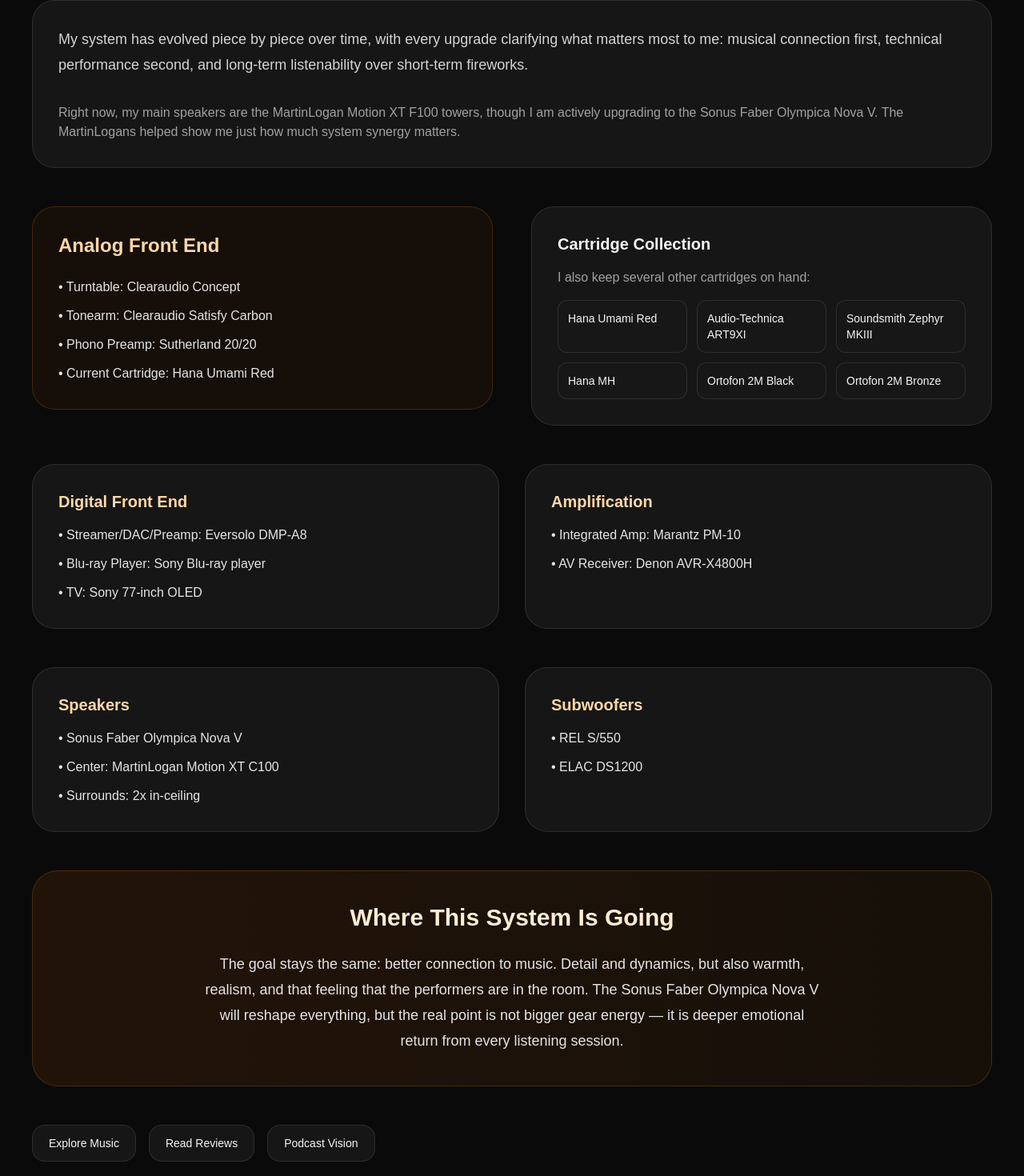
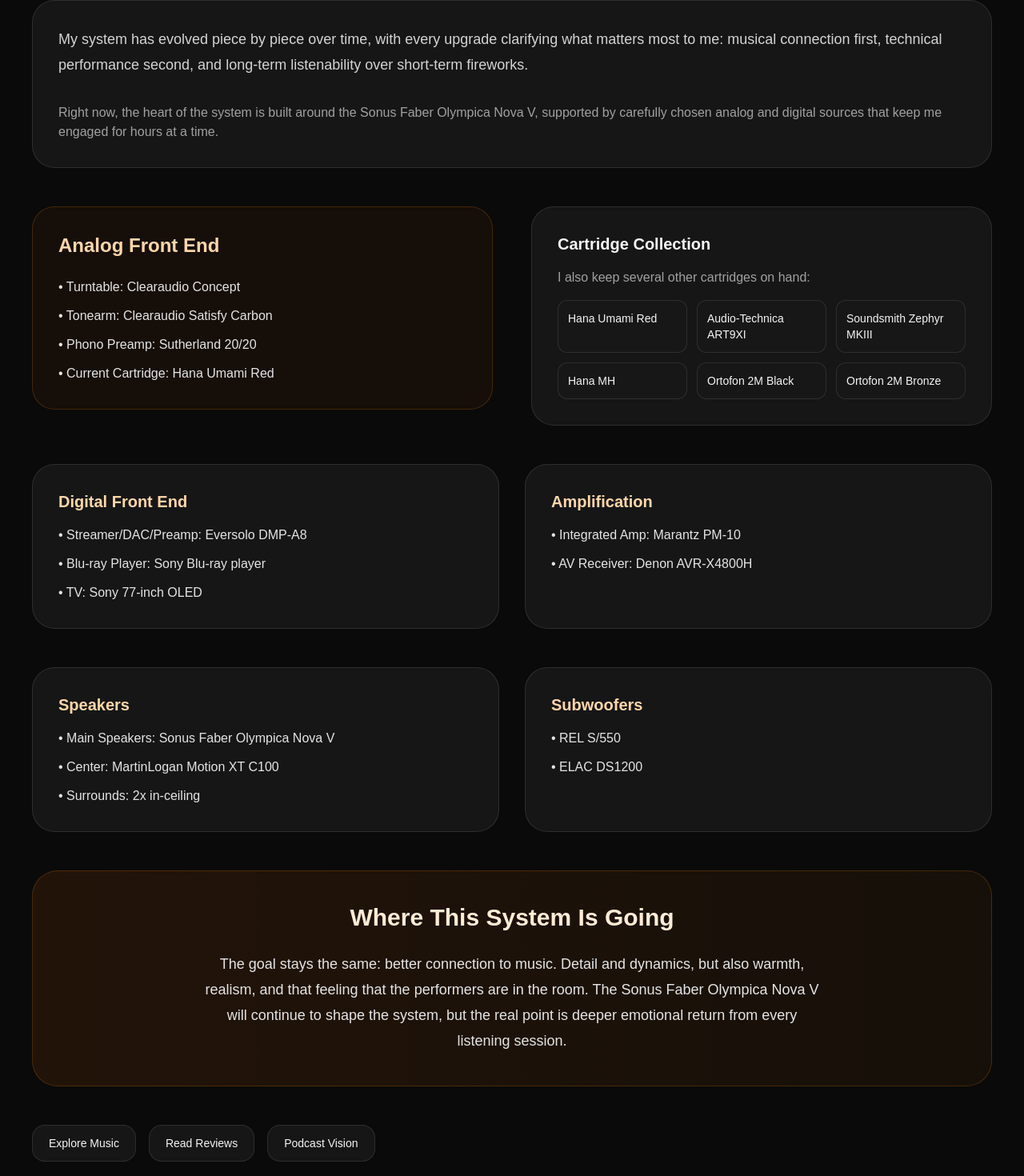
Before and after one commit to LamestImpala/loa-site, a Next.js app: page /mysystem in a window 1280 px wide. Shown: the part 571-2041 px from the top of the page at 80% size. Built offline with nearby package versions, Linux system fonts and the light colour scheme.

Commit message:
your commit message

```diff
--- a/app/mysystem/page.tsx
+++ b/app/mysystem/page.tsx
@@ -29,7 +29,7 @@
   ];
 
   const speakers = [
-    "Sonus Faber Olympica Nova V",
+    "Main Speakers: Sonus Faber Olympica Nova V",
     "Center: MartinLogan Motion XT C100",
     "Surrounds: 2x in-ceiling",
   ];
@@ -74,10 +74,9 @@
           </p>
 
           <p className="text-neutral-400">
-            Right now, my main speakers are the MartinLogan Motion XT F100
-            towers, though I am actively upgrading to the Sonus Faber Olympica
-            Nova V. The MartinLogans helped show me just how much system synergy
-            matters.
+            Right now, the heart of the system is built around the Sonus Faber
+            Olympica Nova V, supported by carefully chosen analog and digital
+            sources that keep me engaged for hours at a time.
           </p>
         </div>
 
@@ -176,8 +175,8 @@
             The goal stays the same: better connection to music. Detail and
             dynamics, but also warmth, realism, and that feeling that the
             performers are in the room. The Sonus Faber Olympica Nova V will
-            reshape everything, but the real point is not bigger gear energy —
-            it is deeper emotional return from every listening session.
+            continue to shape the system, but the real point is deeper emotional
+            return from every listening session.
           </p>
         </div>
 
```
Lines whose indentation alone changed are shown as unchanged.
